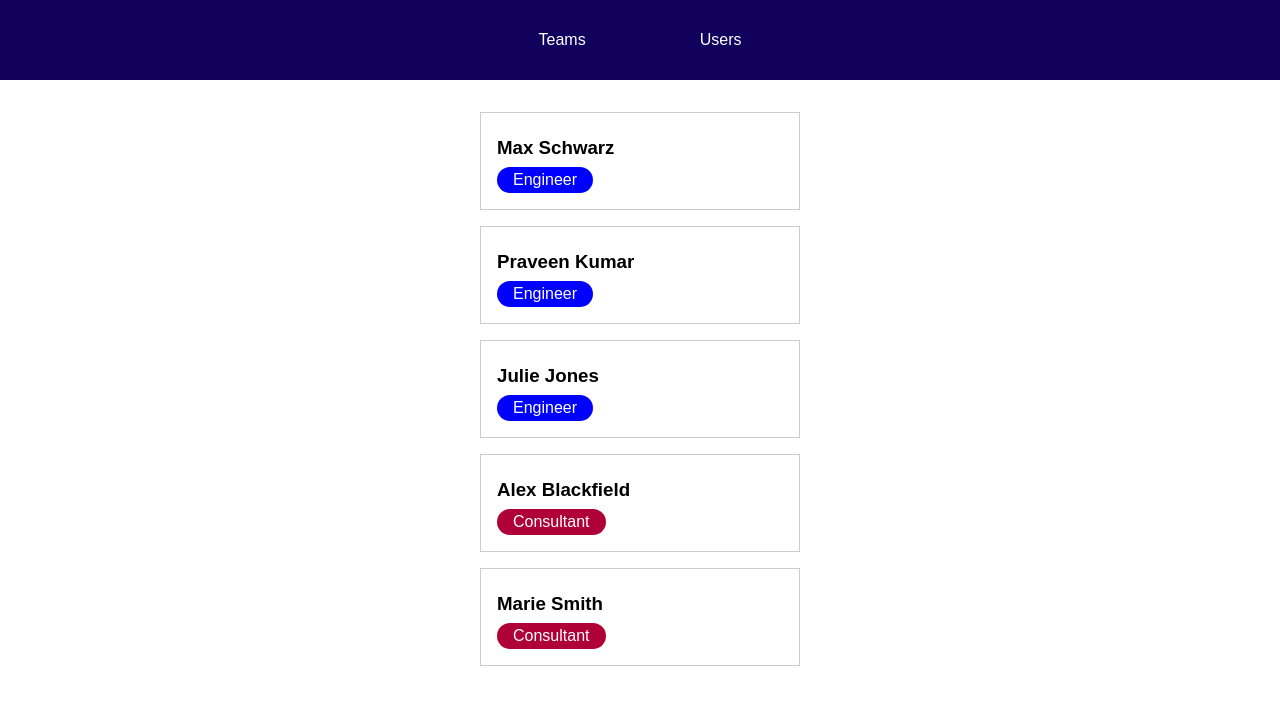
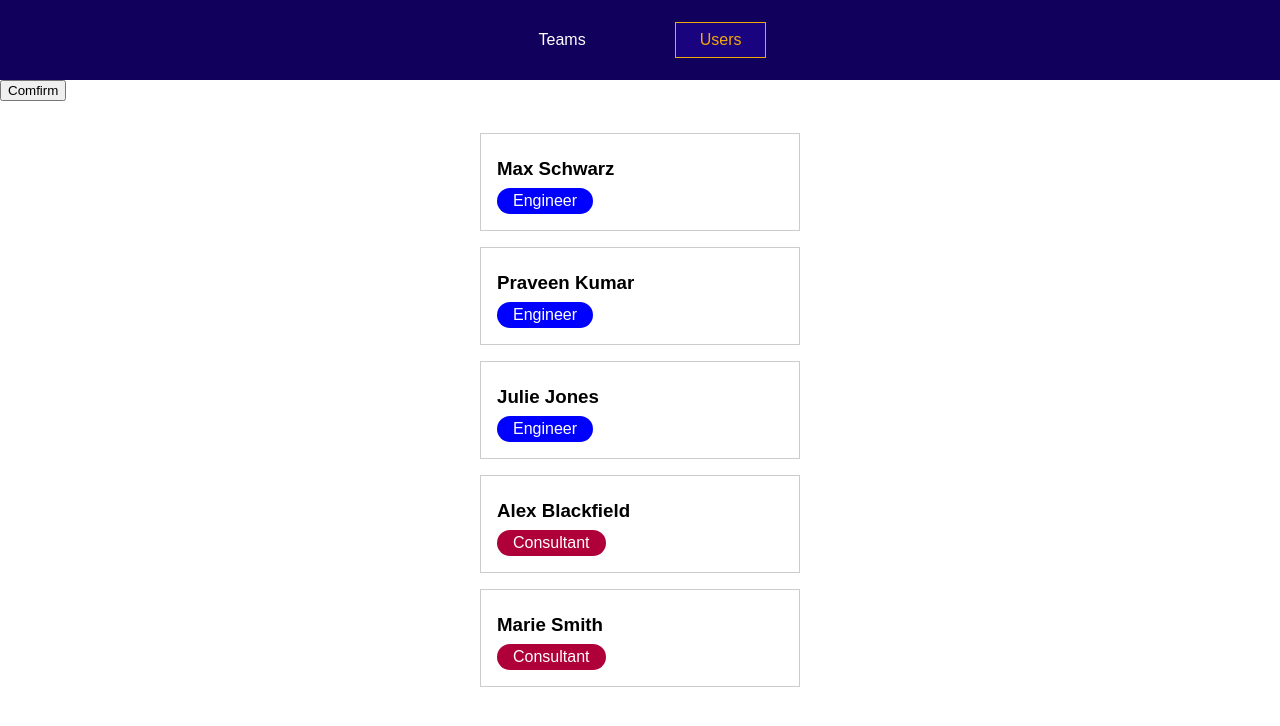
Before and after one commit to WonderBoi99/Practise-Vue.js, a Vue app in the folder first-vue-project/: page /users in a window 1280 px wide. Shown: the top 726 px of the page. Built offline with nearby package versions, Linux system fonts and the light colour scheme.

Commit message:
programmatic navigation

```diff
--- a/first-vue-project/src/components/nav/TheNavigation.vue
+++ b/first-vue-project/src/components/nav/TheNavigation.vue
@@ -50,7 +50,8 @@ a {
 }
 
 a:hover,
-a:active {
+a:active,
+a.router-link-active {
   color: #f1a80a;
   border-color: #f1a80a;
   background-color: #1a037e;
--- a/first-vue-project/src/components/users/UsersList.vue
+++ b/first-vue-project/src/components/users/UsersList.vue
@@ -1,4 +1,5 @@
 <template>
+  <button @click="comfirmInput">Comfirm</button>
   <ul>
     <user-item v-for="user in users" :key="user.id" :name="user.fullName" :role="user.role"></user-item>
   </ul>
@@ -12,6 +13,11 @@ export default {
     UserItem,
   },
   inject: ['users'],
+  methods: {
+    comfirmInput(){
+      this.$router.push('/teams');
+    }
+  }
 };
 </script>
 
```
Also changed, not shown: 1 other file (tests, documents, lock files or other folders).
